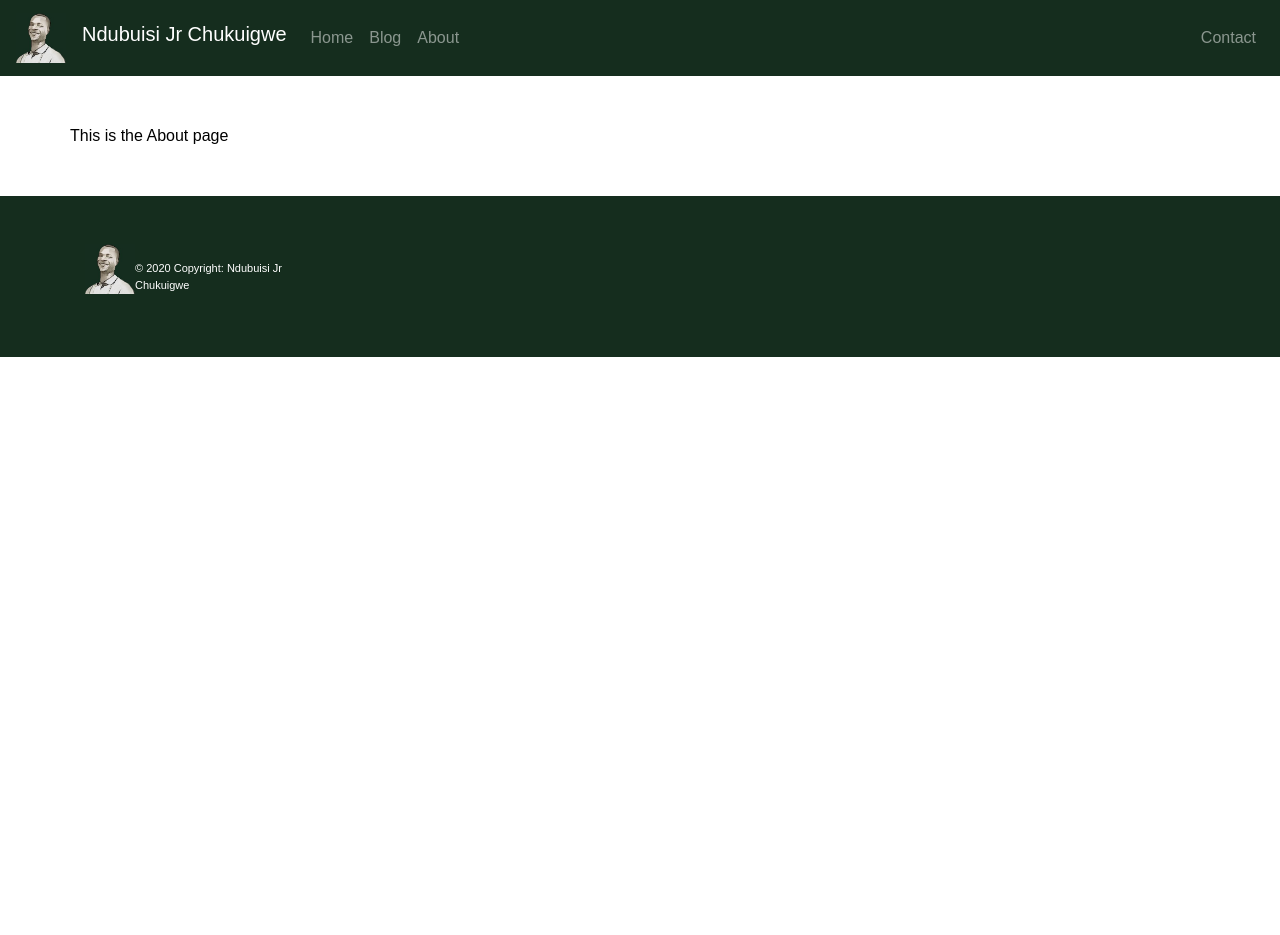
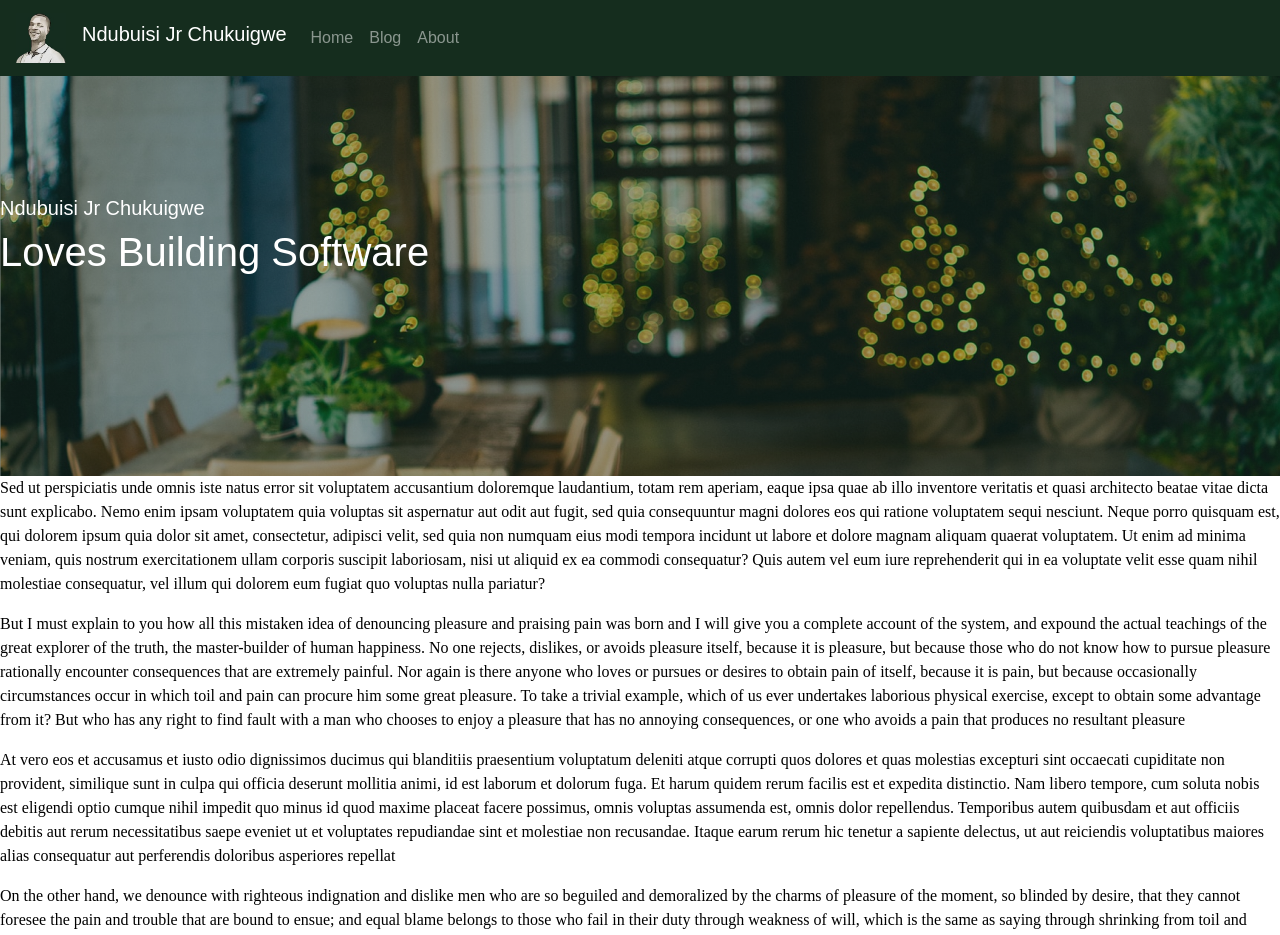
Before and after one commit to NdubuisiJr/NdubuisiJr-Blog, a React app in the folder frontend/: page /about in a window 1280 px wide. Shown: the top 935 px of the page. Before the commit the page ends 800 px from the top, so only its background shows below. Built offline with nearby package versions, Linux system fonts and the light colour scheme.

Commit message:
removed all css styling

```diff
--- a/frontend/src/App.js
+++ b/frontend/src/App.js
@@ -4,7 +4,6 @@
 import AboutPage from './pages/AboutPage';
 import ArticleListPage from './pages/ArticleListPage';
 import NavigationBar from './NavigationBar';
-import ContactPage from './pages/ContactPage';
 import NotFound from './components/NotFound';
 import ArticlePage from './pages/ArticlePage';
 import Footer from './components/Footer';
@@ -19,7 +18,6 @@
                 <Route path='/' component={HomePage} exact />
                 <Route path='/about' component={AboutPage} exact />
                 <Route path='/blog' component={ArticleListPage} exact/>
-                <Route path='/contact' component={ContactPage} exact/>
                 <Route path='/articles/:title' component={ArticlePage}/>
                 <Route component={NotFound}/>
             </Switch>
--- a/frontend/src/NavigationBar.js
+++ b/frontend/src/NavigationBar.js
@@ -18,9 +18,6 @@
                     <Nav.Link href="/blog">Blog</Nav.Link>
                     <Nav.Link href="/about">About</Nav.Link>
                 </Nav>
-                <Nav>
-                    <Nav.Link href="/contact">Contact</Nav.Link>
-                </Nav>
             </Navbar.Collapse>
         </Navbar>
     </div>
--- a/frontend/src/components/DisplayLayout.js
+++ b/frontend/src/components/DisplayLayout.js
@@ -2,11 +2,7 @@
 import propTypes from 'prop-types';
 
 const DisplayLayout = ({content})=>(
-    <div className='container'>
-        <div className='row my-5'>
-            {content}
-        </div>
-    </div>
+    <div>{content}</div>
 );
 
 DisplayLayout.propTypes = {
--- a/frontend/src/components/Header.js
+++ b/frontend/src/components/Header.js
@@ -11,16 +11,11 @@
 `;
 
 const Header = ({header, imageUrl, imageCaption})=>(
-    <HeaderStyle imageUrl={imageUrl} className="header">
-        <div className="container-fluid">
-            <div className="row height-max index-header  align-items-center text-center text-uppercase">
-                <div className="mx-auto text-uppercase">
-                    <h5>Ndubuisi Jr Chukuigwe</h5>
-                    <h1>{header}</h1>
-                    <h6>{imageCaption}</h6>
-                </div>
-
-            </div>
+    <HeaderStyle imageUrl={imageUrl}>
+        <div>
+            <h5>Ndubuisi Jr Chukuigwe</h5>
+            <h1>{header}</h1>
+            <h6>{imageCaption}</h6>
         </div>
     </HeaderStyle>
 );
--- a/frontend/src/index.js
+++ b/frontend/src/index.js
@@ -3,6 +3,7 @@
 import App from './App';
 import '../node_modules/bootstrap/dist/css/bootstrap.min.css';
 import './css/main.css';
+
 //Import images for testing
 import './images/Rectangle-58.png';
 import './images/Rectangle-60.png';
--- a/frontend/src/pages/AboutPage.js
+++ b/frontend/src/pages/AboutPage.js
@@ -1,8 +1,20 @@
 import React from 'react';
 import DisplayLayout from '../components/DisplayLayout';
+import Header from '../components/Header';
+import pix2 from '../images/pix2.png';
 
 const AboutPage = () =>(
-    <DisplayLayout content='This is the About page'/>
+   <>
+    <Header header='Loves Building Software' imageUrl={pix2}/>
+    <DisplayLayout content={
+        <div>
+            <p>Sed ut perspiciatis unde omnis iste natus error sit voluptatem accusantium doloremque laudantium, totam rem aperiam, eaque ipsa quae ab illo inventore veritatis et quasi architecto beatae vitae dicta sunt explicabo. Nemo enim ipsam voluptatem quia voluptas sit aspernatur aut odit aut fugit, sed quia consequuntur magni dolores eos qui ratione voluptatem sequi nesciunt. Neque porro quisquam est, qui dolorem ipsum quia dolor sit amet, consectetur, adipisci velit, sed quia non numquam eius modi tempora incidunt ut labore et dolore magnam aliquam quaerat voluptatem. Ut enim ad minima veniam, quis nostrum exercitationem ullam corporis suscipit laboriosam, nisi ut aliquid ex ea commodi consequatur? Quis autem vel eum iure reprehenderit qui in ea voluptate velit esse quam nihil molestiae consequatur, vel illum qui dolorem eum fugiat quo voluptas nulla pariatur?</p>
+            <p>But I must explain to you how all this mistaken idea of denouncing pleasure and praising pain was born and I will give you a complete account of the system, and expound the actual teachings of the great explorer of the truth, the master-builder of human happiness. No one rejects, dislikes, or avoids pleasure itself, because it is pleasure, but because those who do not know how to pursue pleasure rationally encounter consequences that are extremely painful. Nor again is there anyone who loves or pursues or desires to obtain pain of itself, because it is pain, but because occasionally circumstances occur in which toil and pain can procure him some great pleasure. To take a trivial example, which of us ever undertakes laborious physical exercise, except to obtain some advantage from it? But who has any right to find fault with a man who chooses to enjoy a pleasure that has no annoying consequences, or one who avoids a pain that produces no resultant pleasure</p>
+            <p>At vero eos et accusamus et iusto odio dignissimos ducimus qui blanditiis praesentium voluptatum deleniti atque corrupti quos dolores et quas molestias excepturi sint occaecati cupiditate non provident, similique sunt in culpa qui officia deserunt mollitia animi, id est laborum et dolorum fuga. Et harum quidem rerum facilis est et expedita distinctio. Nam libero tempore, cum soluta nobis est eligendi optio cumque nihil impedit quo minus id quod maxime placeat facere possimus, omnis voluptas assumenda est, omnis dolor repellendus. Temporibus autem quibusdam et aut officiis debitis aut rerum necessitatibus saepe eveniet ut et voluptates repudiandae sint et molestiae non recusandae. Itaque earum rerum hic tenetur a sapiente delectus, ut aut reiciendis voluptatibus maiores alias consequatur aut perferendis doloribus asperiores repellat</p>
+            <p>On the other hand, we denounce with righteous indignation and dislike men who are so beguiled and demoralized by the charms of pleasure of the moment, so blinded by desire, that they cannot foresee the pain and trouble that are bound to ensue; and equal blame belongs to those who fail in their duty through weakness of will, which is the same as saying through shrinking from toil and pain. These cases are perfectly simple and easy to distinguish. In a free hour, when our power of choice is untrammelled and when nothing prevents our being able to do what we like best, every pleasure is to be welcomed and every pain avoided. But in certain circumstances and owing to the claims of duty or the obligations of business it will frequently occur that pleasures have to be repudiated and annoyances accepted. The wise man therefore always holds in these matters to this principle of selection: he rejects pleasures to secure other greater pleasures, or else he endures pains to avoid worse pains</p>
+        </div>
+    }/>
+   </>
 );
 
 export default AboutPage;
--- a/frontend/src/pages/ContactPage.js
+++ /dev/null
@@ -1,8 +0,0 @@
-import React from 'react';
-import DisplayLayout from '../components/DisplayLayout';
-
-const ContactPage = ()=>(
-    <DisplayLayout content='This will display contact details'/>
-);
-
-export default ContactPage;
--- a/frontend/src/pages/HomePage.js
+++ b/frontend/src/pages/HomePage.js
@@ -6,7 +6,14 @@
 const HomePage = () =>(
     <>
         <Header header='Loves Building Software' imageUrl={pix2}/>
-        <DisplayLayout content='This is the home page'/>
+        <DisplayLayout content={
+            <div>
+                <p>Sed ut perspiciatis unde omnis iste natus error sit voluptatem accusantium doloremque laudantium, totam rem aperiam, eaque ipsa quae ab illo inventore veritatis et quasi architecto beatae vitae dicta sunt explicabo. Nemo enim ipsam voluptatem quia voluptas sit aspernatur aut odit aut fugit, sed quia consequuntur magni dolores eos qui ratione voluptatem sequi nesciunt. Neque porro quisquam est, qui dolorem ipsum quia dolor sit amet, consectetur, adipisci velit, sed quia non numquam eius modi tempora incidunt ut labore et dolore magnam aliquam quaerat voluptatem. Ut enim ad minima veniam, quis nostrum exercitationem ullam corporis suscipit laboriosam, nisi ut aliquid ex ea commodi consequatur? Quis autem vel eum iure reprehenderit qui in ea voluptate velit esse quam nihil molestiae consequatur, vel illum qui dolorem eum fugiat quo voluptas nulla pariatur?</p>
+                <p>But I must explain to you how all this mistaken idea of denouncing pleasure and praising pain was born and I will give you a complete account of the system, and expound the actual teachings of the great explorer of the truth, the master-builder of human happiness. No one rejects, dislikes, or avoids pleasure itself, because it is pleasure, but because those who do not know how to pursue pleasure rationally encounter consequences that are extremely painful. Nor again is there anyone who loves or pursues or desires to obtain pain of itself, because it is pain, but because occasionally circumstances occur in which toil and pain can procure him some great pleasure. To take a trivial example, which of us ever undertakes laborious physical exercise, except to obtain some advantage from it? But who has any right to find fault with a man who chooses to enjoy a pleasure that has no annoying consequences, or one who avoids a pain that produces no resultant pleasure</p>
+                <p>At vero eos et accusamus et iusto odio dignissimos ducimus qui blanditiis praesentium voluptatum deleniti atque corrupti quos dolores et quas molestias excepturi sint occaecati cupiditate non provident, similique sunt in culpa qui officia deserunt mollitia animi, id est laborum et dolorum fuga. Et harum quidem rerum facilis est et expedita distinctio. Nam libero tempore, cum soluta nobis est eligendi optio cumque nihil impedit quo minus id quod maxime placeat facere possimus, omnis voluptas assumenda est, omnis dolor repellendus. Temporibus autem quibusdam et aut officiis debitis aut rerum necessitatibus saepe eveniet ut et voluptates repudiandae sint et molestiae non recusandae. Itaque earum rerum hic tenetur a sapiente delectus, ut aut reiciendis voluptatibus maiores alias consequatur aut perferendis doloribus asperiores repellat</p>
+                <p>On the other hand, we denounce with righteous indignation and dislike men who are so beguiled and demoralized by the charms of pleasure of the moment, so blinded by desire, that they cannot foresee the pain and trouble that are bound to ensue; and equal blame belongs to those who fail in their duty through weakness of will, which is the same as saying through shrinking from toil and pain. These cases are perfectly simple and easy to distinguish. In a free hour, when our power of choice is untrammelled and when nothing prevents our being able to do what we like best, every pleasure is to be welcomed and every pain avoided. But in certain circumstances and owing to the claims of duty or the obligations of business it will frequently occur that pleasures have to be repudiated and annoyances accepted. The wise man therefore always holds in these matters to this principle of selection: he rejects pleasures to secure other greater pleasures, or else he endures pains to avoid worse pains</p>
+            </div>
+        }/>
     </>
 );
 
```
Also changed, not shown: frontend/src/components/ArticleCard.js (+9 -15 lines).
